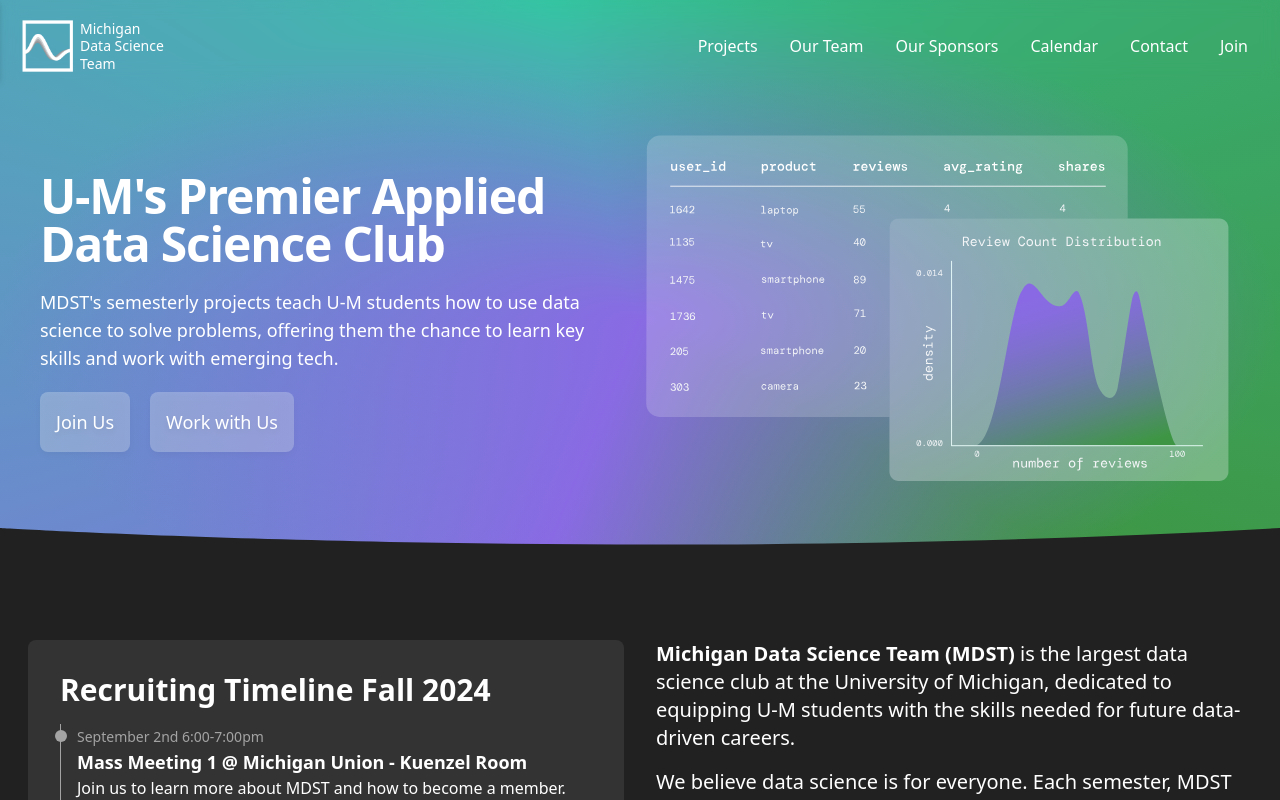
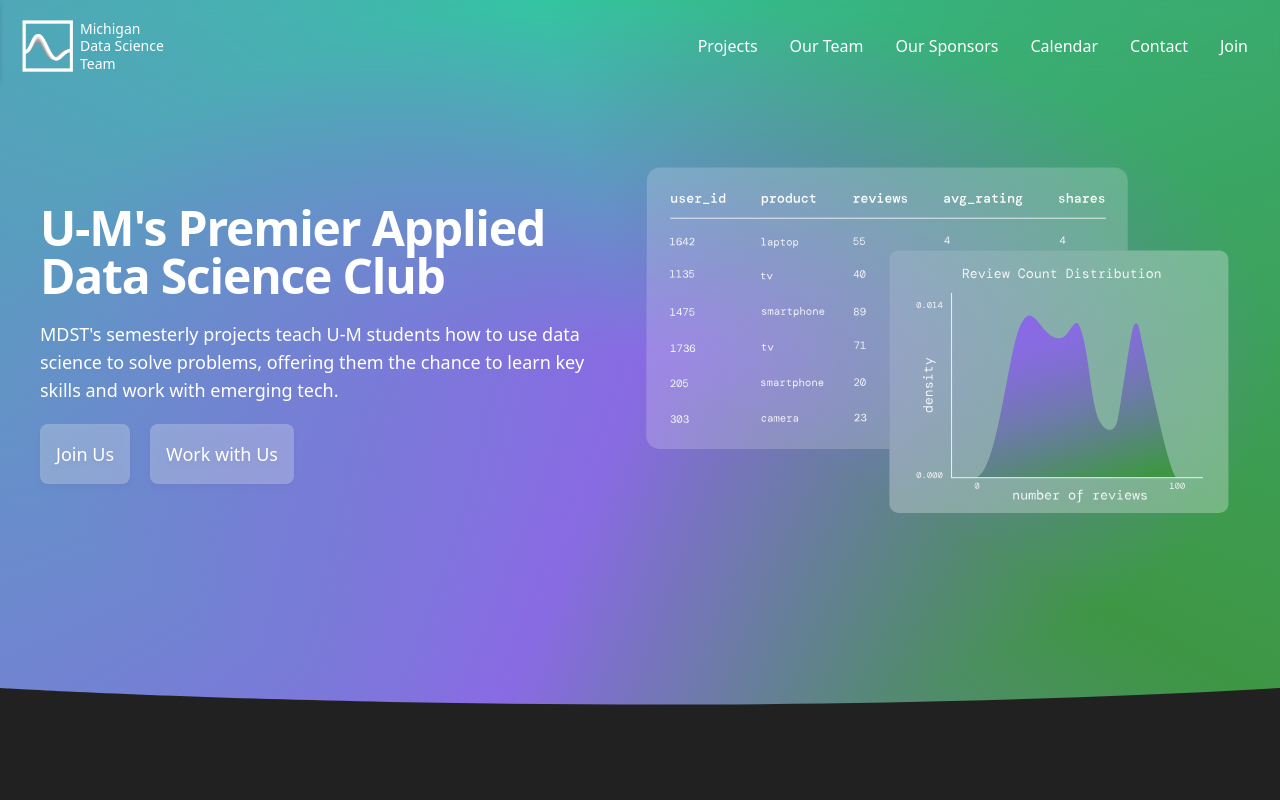
Before and after one commit to MichiganDataScienceTeam/official-website, a Next.js app: page / in a window 1280 px wide. Shown: the top 800 px of the page. Built offline with nearby package versions, Linux system fonts and the light colour scheme.

Commit message:
redesign-home

```diff
--- a/components/hero.jsx
+++ b/components/hero.jsx
@@ -2,6 +2,7 @@ import Wave from "@/components/wave";
 
 export default function Hero({ children, title }) {
   return (
+    <div>
       <div className="md:text-left text-center hero">
         <div className="container mx-auto px-2">
           {title ? (
@@ -11,7 +12,10 @@ export default function Hero({ children, title }) {
           ) : null}
           {children}
         </div>
-      <Wave></Wave>
+        <div className="absolute bottom-0 w-full">
+          <Wave />
+        </div>
+      </div>
     </div>
   );
 }
--- a/pages/index.jsx
+++ b/pages/index.jsx
@@ -6,8 +6,6 @@ import Layout from "@/components/layout";
 import SponsorSection from "@/components/sponsorSection";
 import CompanySection from "@/components/companySection";
 import Timeline from "@/components/timeline";
-import Wave from "@/components/wave";
-import Wave180 from "@/components/wave180";
 import CommunityImages from "@/components/communityImages";
 import loadStaticData from "@/shared/static";
 import Image from "next/image";
--- a/styles/globals.css
+++ b/styles/globals.css
@@ -17,6 +17,10 @@
       #3e9644 303.75deg,
       #896ae4 387.03deg
     );
+  padding-top: 10%;
+  padding-bottom: 20%;
+  margin-bottom: 6%;
+  height: 90vh;
 }
 
 .gradient-text {
```
Lines whose indentation alone changed are shown as unchanged.
